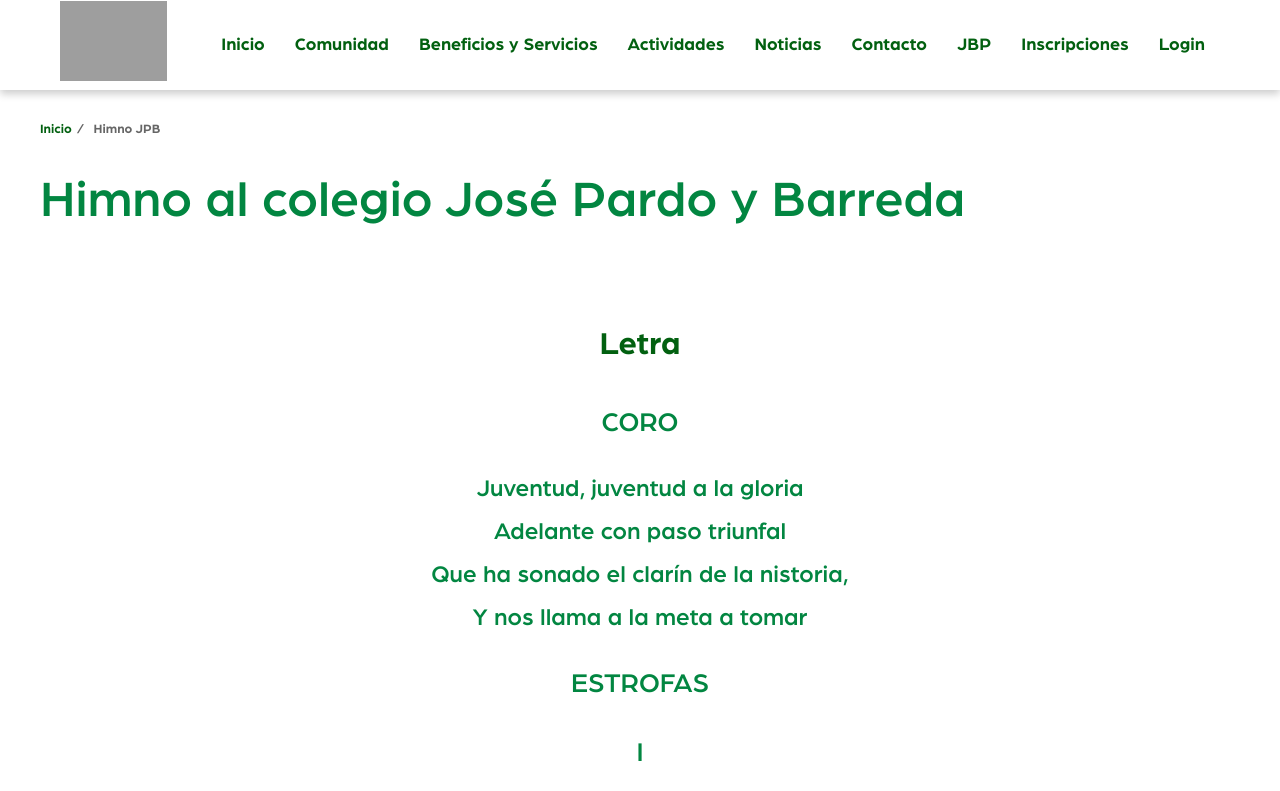
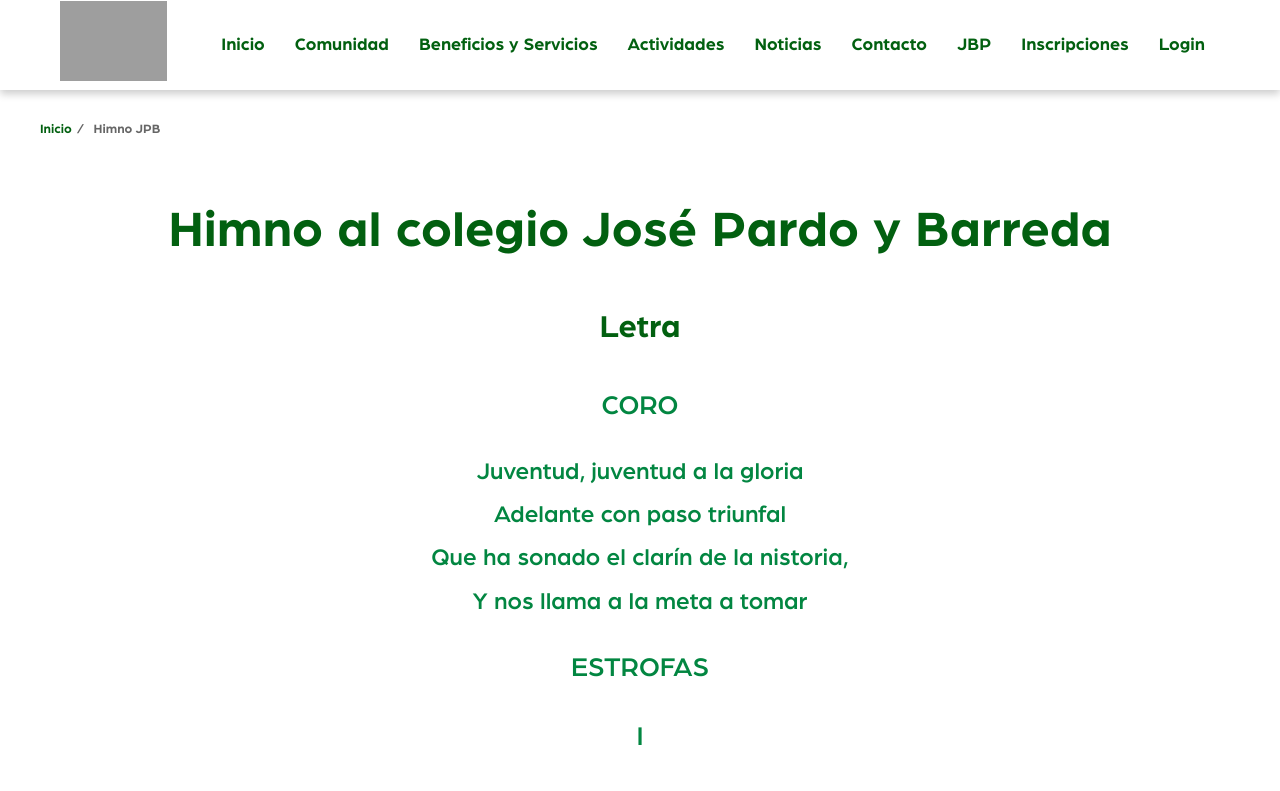
Before and after one commit to ernestolev/GAEP, a React (Vite) app in the folder GAEP/: page /himno-colegio in a window 1280 px wide. Shown: the top 791 px of the page. Built offline with nearby package versions, Linux system fonts and the light colour scheme; no server answers; grey boxes are pictures that could not be loaded; a web font is replaced by a local one.

Commit message:
Mejoras de /JPB

```diff
--- a/GAEP/src/pages/JPB/HimnoColegio.jsx
+++ b/GAEP/src/pages/JPB/HimnoColegio.jsx
@@ -16,9 +16,9 @@ const HimnoColegio = () => {
                         <span>/</span>
                         <span>Himno JPB</span>
                     </div>
-                    <h1 className='titulohimno'>Himno al colegio José Pardo y Barreda</h1>
                 </div>
                 <div className="himno-content">
+                <h1 className='titulohimno'>Himno al colegio José Pardo y Barreda</h1>
                     <div className="himno-letra">
                         <h2>Letra</h2>
                         <div className="estrofa">
--- a/GAEP/src/pages/JPB/HimnoColegio.modules.css
+++ b/GAEP/src/pages/JPB/HimnoColegio.modules.css
@@ -75,6 +75,11 @@
     width: 100%;
     max-width: 500px;
 }
+.titulohimno{
+    text-align: center;
+    color: #026010;
+    font-family: 'arboria-bold';
+}
 
 @media (max-width: 468px) {
     .himno-container {
```
